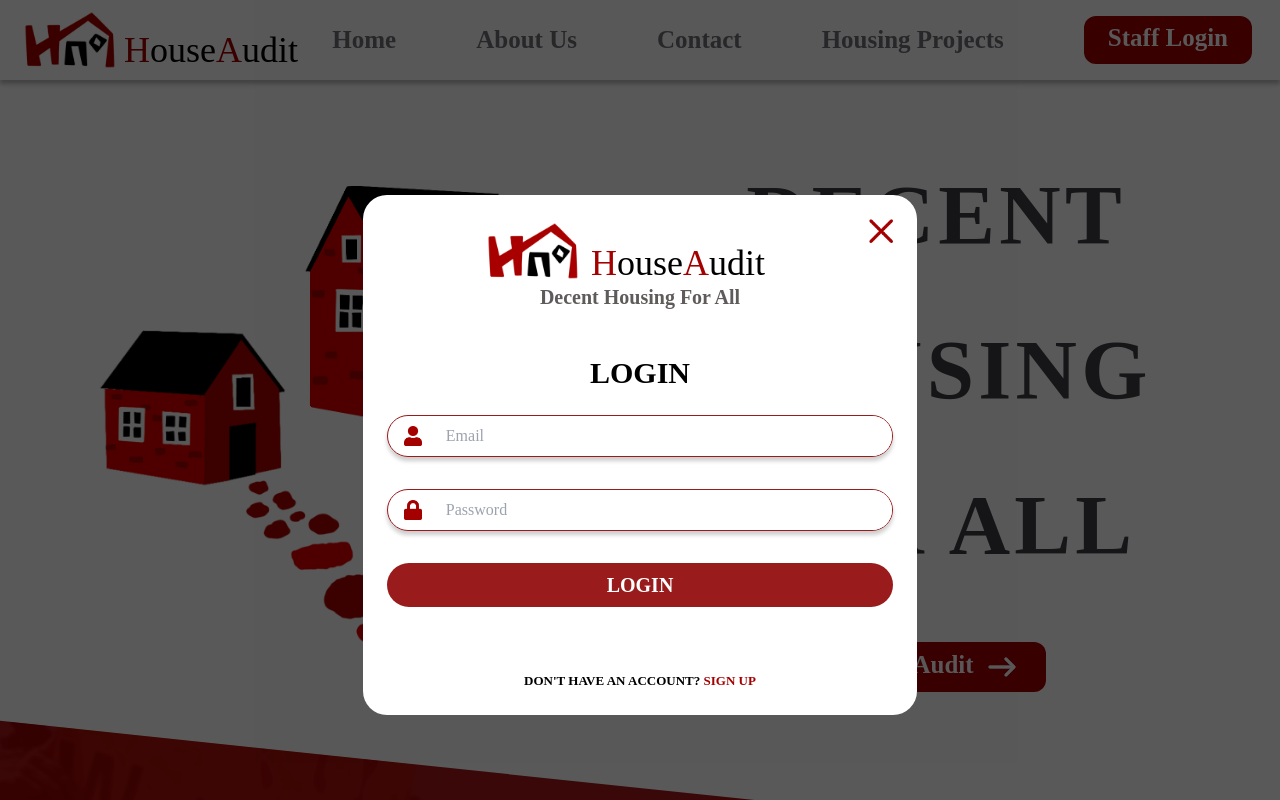
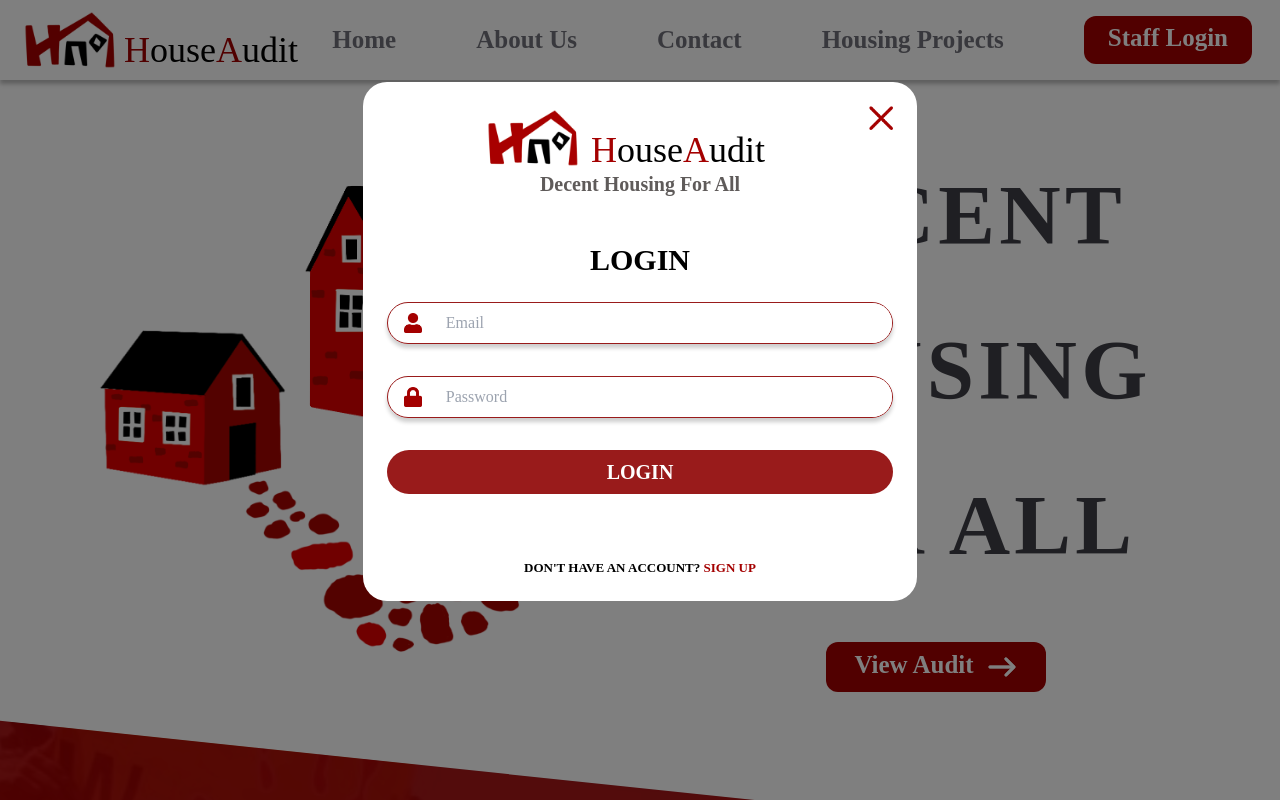
Before and after one commit to HousingAssembly/Audit-Team, a React (Create React App) app in the folder frontend/: page / in a window 1280 px wide. Both pictures are taken after a click on the button "Staff Login". Shown: the top 800 px of the page. Built offline with nearby package versions, Linux system fonts and the light colour scheme.

Commit message:
Update LoginForm.jsx

```diff
--- a/frontend/src/components/LoginForm.jsx
+++ b/frontend/src/components/LoginForm.jsx
@@ -41,14 +41,14 @@ export default function LoginModal({ onLogin, closeModal, openLoginSignUp }) {
 
   return (
     <div
-      className="fixed inset-0 bg-black/30 flex justify-center items-center z-50"
+      className="fixed inset-0 flex justify-center items-center z-50"
       onClick={handleOutsideClick}
     >
       <form
         onSubmit={handleSubmit}
         ref={modalRef}
         onClick={(e) => e.stopPropagation()}
-        className="bg-white rounded-3xl mt-[110px] flex flex-col py-6 px-6"
+        className="bg-white rounded-3xl mt-[-117px] flex flex-col py-6 px-6"
       >
         <div className="flex flex-row justify-center items-end ml-24">
           <img src="logo.png" alt="Logo" className="object-contain h-16 w-auto" />
```
